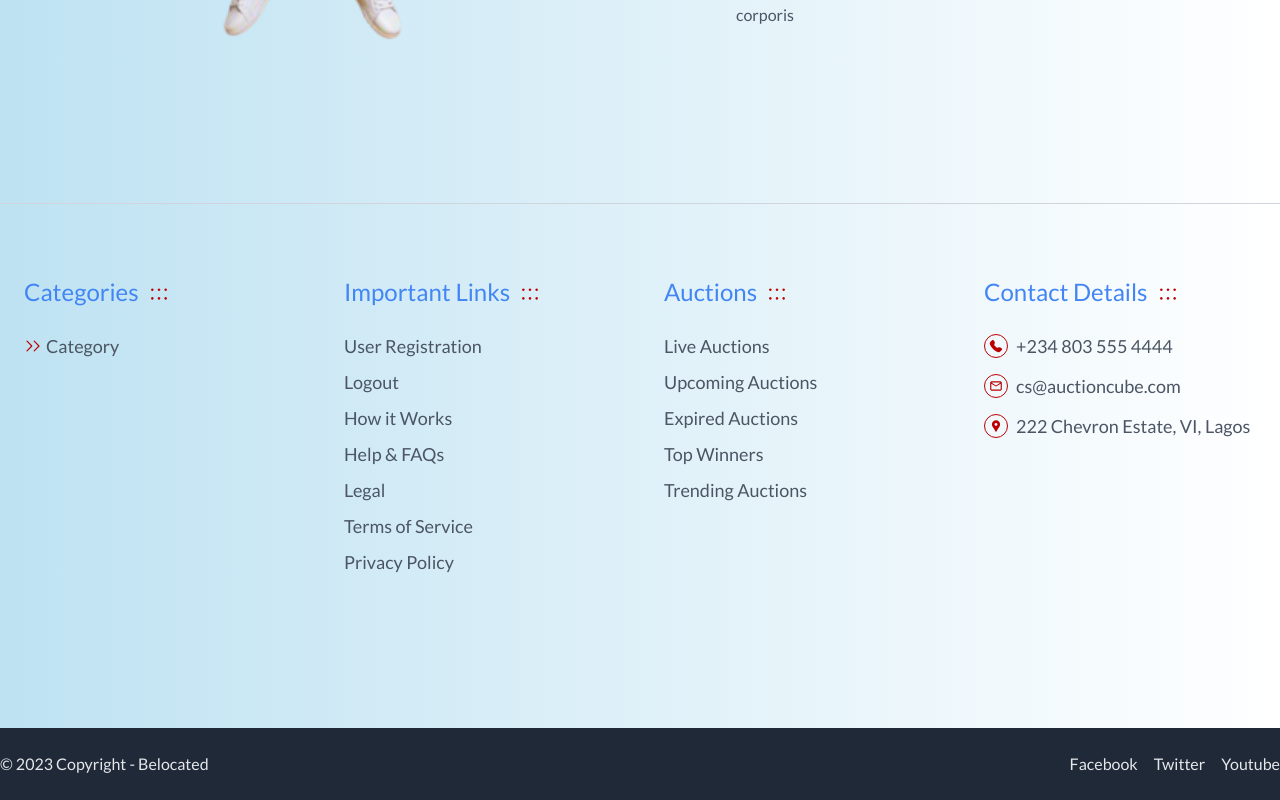
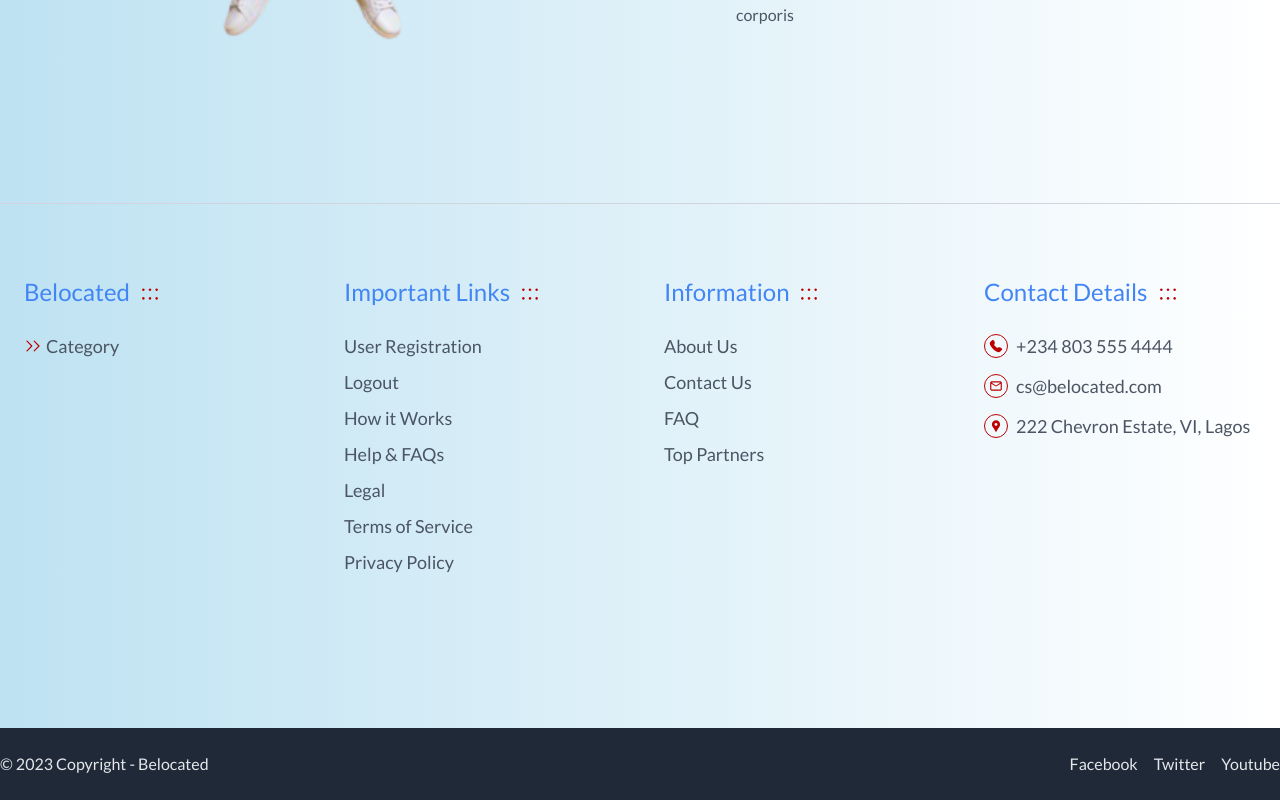
Before and after one commit to BelocatedLtd/user-frontend, a React (Vite) app: page / in a window 1280 px wide. Shown: the part 3242-4042 px from the top of the page. Built offline with nearby package versions, Linux system fonts and the light colour scheme; no server answers.

Commit message:
editted the homepage small

```diff
--- a/src/components/SubFooter.jsx
+++ b/src/components/SubFooter.jsx
@@ -12,7 +12,7 @@ const SubFooter = () => {
 
             <div className='w-full p-6 text-gray-600'>
                 <div className='flex items-center gap-2 mb-6'>
-                    <h1 className='text-2xl text-secondary'>Categories</h1>
+                    <h1 className='text-2xl text-secondary'>Belocated</h1>
                     <AiOutlineHolder className='rotate-90 text-2xl text-tertiary mt-1'/>
                 </div>
                 <ul className='text-lg' key="category.id">
@@ -39,16 +39,14 @@ const SubFooter = () => {
 
             <div className='w-full p-6 text-gray-600'>
                 <div className='flex items-center gap-2 mb-6'>
-                    <h1 className='text-2xl text-secondary'>Auctions</h1>
+                    <h1 className='text-2xl text-secondary'>Information</h1>
                     <AiOutlineHolder className='rotate-90 text-2xl text-tertiary mt-1'/>
                 </div>
                         <ul className='text-lg flex flex-col gap-2'>
-                            <li>Live Auctions</li>
-                            <li>Upcoming Auctions</li>
-                            <li>Expired Auctions</li>
-                            <li>Top Winners</li>
-                            <li>Trending Auctions</li>
-
+                            <li>About Us</li>
+                            <li>Contact Us</li>
+                            <li>FAQ</li>
+                            <li>Top Partners</li>
                         </ul>
             </div>
 
@@ -59,7 +57,7 @@ const SubFooter = () => {
                 </div>
                         <ul className='text-lg flex flex-col gap-3'>
                             <li className='flex items-center gap-2'><BsFillTelephoneFill className='text-tertiary border border-tertiary rounded-full p-1 text-2xl'/> +234 803 555 4444</li>
-                            <li className='flex items-center gap-2'><MdOutlineEmail  className='text-tertiary border border-tertiary rounded-full p-1 text-2xl'/>cs@auctioncube.com</li>
+                            <li className='flex items-center gap-2'><MdOutlineEmail  className='text-tertiary border border-tertiary rounded-full p-1 text-2xl'/>cs@belocated.com</li>
                             <li className='flex items-center gap-2'><MdLocationPin  className='text-tertiary border border-tertiary rounded-full p-1 text-2xl'/>222 Chevron Estate, VI, Lagos</li>
                         </ul>
             </div>
```
